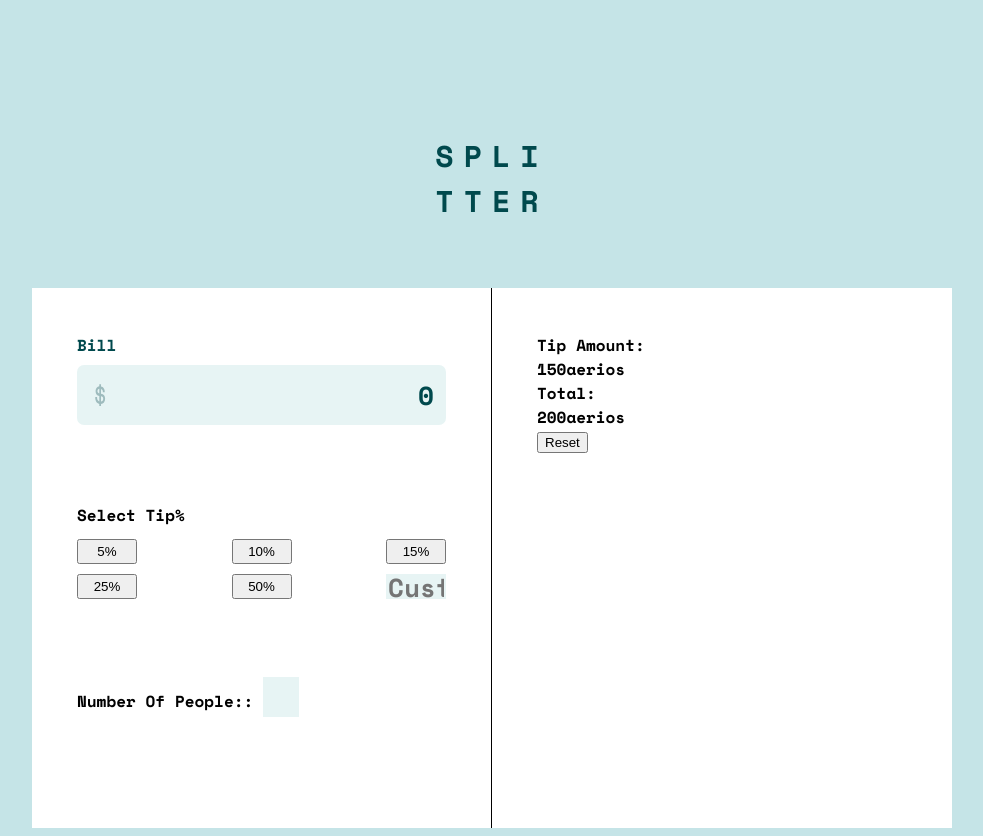
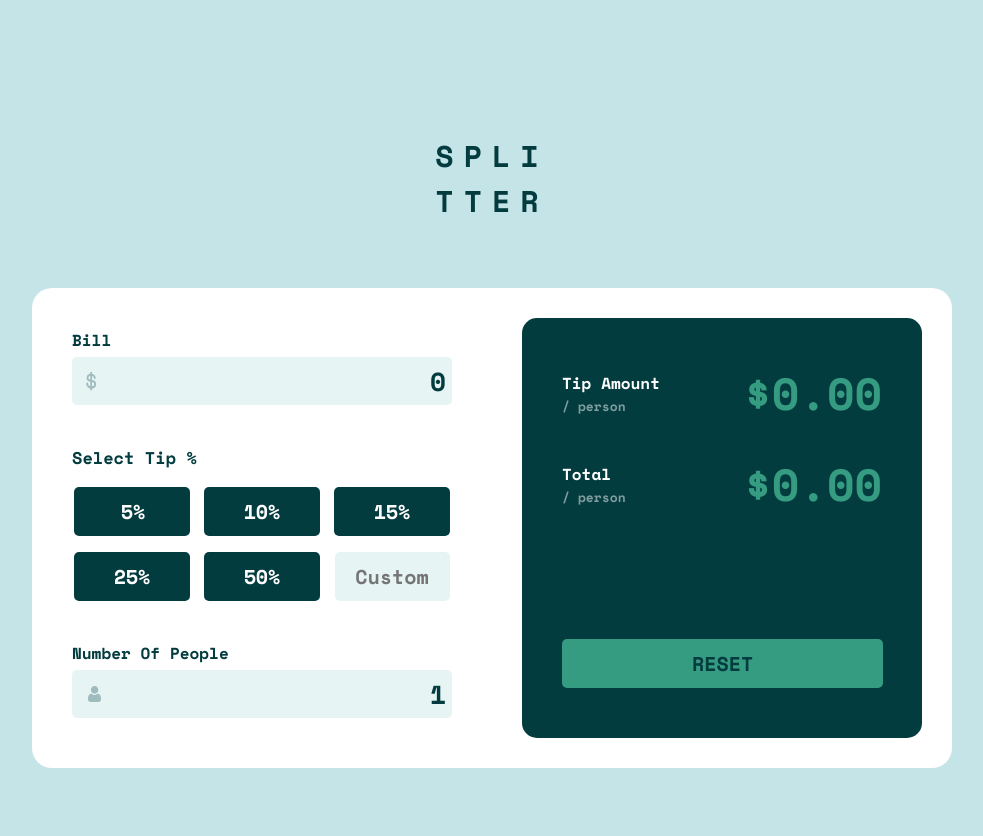
Before and after one commit to migsilva89/Tip-calculator-App, a plain HTML site: page index.html in a window 1280 px wide. Shown: the whole page, without its empty margins (148-1131 px from the left). After the commit the page ends 800 px from the top, so only its background shows below. Drawn offline with nearby package versions, Linux system fonts and the light colour scheme.

Commit message:
functionality 80%

```diff
--- a/app.js
+++ b/app.js
@@ -1,26 +1,30 @@
+
+
+function btnPressed(tipValue) {
+    document.getElementById("selected-tip").value = tipValue
+    // console.log(selectedTip)
+    calcula()
+}
+
 function calcula() {
-    billValue = document.getElementById("billvalue")
-    customValue = document.getElementById("custom")
-    var tipValue = null
+    const billValue = document.getElementById("billvalue").value
+    const customValue = document.getElementById("custom").value
+    let tipValue = document.getElementById("selected-tip").value
+    let numerOfPeople = document.getElementById("peoplenumber").value
 
-    if (customValue.value > 0){
-        tipValue = customValue.value
-    } else {
-        var radioValues = document.getElementsByName("radio")
-        for (var i = 0; i < radioValues.length; i++){
-            if(radioValues[i].checked == true) {
-                tipValue = radioValues[i].value
-            }
-        }
+    if (customValue > 0){
+        tipValue = customValue
     }
 
-    numberOfPeople = document.getElementById("peoplenumber")
-    var totalTip = (billValue.value * tipValue) / 100
-    var tipPerPerson = totalTip / numberOfPeople.value
-    var billPerPerson = billValue.value / numberOfPeople.value
-    var totalPerPerson = tipPerPerson + billPerPerson
-    // console.log(totalPerPerson)
-    // console.log(tipPerPerson)
+    const selectedTipValue = tipValue
+    let totalTip = (billValue * selectedTipValue) / 100
+    let tipPerPerson = totalTip / numerOfPeople
+    let billPerPerson = billValue / numerOfPeople
+    let totaPerPerson = billPerPerson + tipPerPerson
 
+    result1 = document.getElementById("tip-per-person")
+    result2 = document.getElementById("total-per-person")
 
+    result1.innerText = `$ ${tipPerPerson}`
+    result2.innerText = `$ ${totaPerPerson}`
 }
--- a/index.html
+++ b/index.html
@@ -15,59 +15,88 @@
       </header>
 
       <div class="board-container">
+
         <!-- LEFT -->
         <div class="left-container">
 
-          <div>
+          <div class="bill-container">
             <h4 class="bill-title">Bill</h4>
             <div class="bill-content">
               <img class="dolar-img" src="./images/icon-dollar.svg" alt="">
-              <input class="bill-field" onchange="calcula()" type="number" id="billvalue" value="0">
+              <input class="bill-field" onchange="calcula()" type="number" name="bill-field" id="billvalue" value="0">
             </div>
           </div>
 
           <div class="tip-container">
-              <label for="SelectTip">Select Tip%</label>
+              <h3 class="tip-title">Select Tip %</h3>
               <div class="btns-container">
-                <button> 5%</button>
-                <button>10%</button>
-                <button>15%</button>
-                <button>25%</button>
-                <button>50%</button>
-                <input onchange="calcula()" class="range" id="custom" name="custom" type="number" placeholder="Custom">
+                <div class="btns">
+                  <button class="btn5" onclick="btnPressed(5)">5%</button>
+                </div>
+                <div class="btns">
+                  <button onclick="btnPressed(10)" value="10">10%</button>
+                </div>
+                <div class="btns">
+                  <button onclick="btnPressed(15)" value="15">15%</button>
+                </div>
+                <div class="btns">
+                  <button onclick="btnPressed(25)" value="25">25%</button>
+                </div>
+                <div class="btns">
+                  <button onclick="btnPressed(50)" value="50">50%</button>
+                </div>
+                <div class="btns">
+                  <input onchange="calcula()" class="btn-inp" id="custom" name="custom" type="number" placeholder="Custom">
+                </div>
                 <div class="hide">
-                  <input name="radio" type="radio" value="5" >
-                  <input name="radio" type="radio" value="10">
-                  <input name="radio" type="radio" value="15">
-                  <input name="radio" type="radio" value="25">
-                  <input name="radio" type="radio" value="50" checked>
+                  <input type="hidden" id="selected-tip" value="5">
                 </div>
             </div>
           </div>
 
-          <div>
-            <label for="numberofpeople">Number Of People::</label>
-            <input id="peoplenumber" type="number" min="0" max="10">
+          <div class="number-people-container">
+            <h4 class="bill-title">Number Of People</h4>
+            <div class="bill-content">
+              <img class="avatar-img" src="./images/icon-person.svg" alt="">
+              <input class="bill-field" name="bill-field" id="peoplenumber" type="number" value="1" min="0" max="10">
+            </div>
           </div>
 
         </div>
 
-
-
         <!-- RIGHT -->
         <div class="right-container">
-          <div>
-            <div id="tipperperson">Tip Amount:</div>
-            <div>150aerios</div>
-          </div>
-          <div>
-            <div id="totalperperson">Total:</div>
-            <div>200aerios</div>
-          </div>
-          <div>
-            <button>Reset</button>
+          <div class="right-container-content">
+            <div class="right-pad">
+
+              <div class="flex">
+                <div>
+                  <div class="tip-total" id="tipperperson">Tip Amount</div>
+                  <p>/ person</p>
+                </div>
+                <div>
+                  <div id="tip-per-person" class="value-tip">$0.00</div>
+                </div>
+              </div>
+
+              <div class="flex total">
+                <div>
+                  <div  class="tip-total" >Total</div>
+                  <p>/ person</p>
+                </div>
+                <div>
+                  <div id="total-per-person" class="value-tip">$0.00</div>
+                </div>
+              </div>
+
+              <div class="reset-btn">
+                <button class="reset-content">Reset</button>
+              </div>
+
+            </div>
           </div>
         </div>
+
       </div>
 
     </div>
--- a/style.css
+++ b/style.css
@@ -1,7 +1,8 @@
 @import url('https://fonts.googleapis.com/css2?family=Space+Mono:wght@700&display=swap');
 
 :root {
---darkCyan:  hsl(183, 100%, 15%);
+--darkCyan:  hsl(183, 91%, 13%);
+--darkCyan2: rgb(53, 155, 129);
 --darkGrayish:hsl(186, 14%, 43%);
 --graysihCyan:hsl(184, 14%, 56%);
 --lightGrayishCyan:hsl(185, 41%, 84%);
@@ -45,30 +46,34 @@ html {
     margin-top:80px;
     justify-content: center;
     background-color:white;
+    border-radius:20px;
 }
 
 .left-container {
-    border-right: 1px solid;
     display: grid;
     grid-template-rows: auto auto auto;
-    padding:45px;
-    height:450px;
+    padding:40px;
+    height:400px;
 }
 
 .bill-title {
-    margin-bottom:8px;
+    margin-bottom:5px;
     margin-top:0px;
     color:var(--darkCyan);
 }
 
 .bill-content {
     display: flex;
-    padding: 10px;
+    padding: 4px;
     background-color: var(--veryLightGrayishCyan);
-    border-radius:7px;
+    border-radius:5px;
 }
 
-input[type=number]{
+.bill-container {
+    margin-bottom:0px;
+}
+
+input[name=bill-field]{
     border:none;
     text-align:right;
     background-color: var(--veryLightGrayishCyan);
@@ -92,20 +97,72 @@ input:focus, textarea:focus, select:focus{
 }
 
 .dolar-img {
-    padding:8px;
+    padding:10px;
 }
 
-.tip-container {
-    padding:12px 0 12px 0;
+.avatar-img {
+    padding:12px;
+}
+
+.tip-title {
+    margin-bottom:5px;
+    margin-top:30px;
+    color:var(--darkCyan);
+    font-size:17px;
 }
 
 .btns-container{
     display:grid;
-    grid-template-columns: 60px 60px 60px;
-    grid-template-rows: 25px 25px;
-    gap:10px;
+    grid-template-columns: auto auto auto;
+    grid-template-rows: auto auto;
     padding-top:12px;
-    justify-content: space-between;
+    align-items:center;
+    row-gap:1rem;
+    column-gap:10px;
+}
+
+.btns {
+    text-align: center;
+}
+
+.btn5 {
+    padding-left:47px;
+    padding-right:45px;
+}
+
+button:hover{
+    background-color:var(--darkCyan2);
+}
+
+.pressed {
+    box-shadow: inset 0px 0px 10px rgba(0,0,0,0.5);
+    background-color:var(--graysihCyan);
+}
+
+button {
+    border:none;
+    color:white;
+    background-color:var(--darkCyan);
+    padding:10px 40px 10px 40px;
+    text-align:center;
+    font-family: 'Space Mono', monospace;
+    font-size:20px;
+    border-radius:5px;
+}
+
+input[name=custom]{
+    border:none;
+    text-align:center;
+    font-size:20px;
+    font-family: 'Space Mono', monospace;
+    width: 95px;
+    background-color: var(--veryLightGrayishCyan);
+    padding:10px 10px 10px 10px;
+    border-radius:5px;
+}
+
+.number-people-container {
+    margin-top:30px;
 }
 
 .hide {
@@ -113,5 +170,61 @@ input:focus, textarea:focus, select:focus{
 }
 
 .right-container{
-    padding:45px;
+    padding:30px 30px 30px 30px;
 }
+
+.right-container-content {
+    border-radius:15px;
+    height:100%;
+    background-color: var(--darkCyan);
+    position: relative;
+}
+
+.right-pad{
+    padding:40px;
+    padding-top:60px;
+}
+
+.flex {
+    display: flex;
+    justify-content: space-between;
+    line-height: 0.7;
+}
+
+.reset-btn {
+    position: absolute;
+    bottom:50px;
+  }
+
+.reset-content {
+    padding-left: 130px;
+    padding-right: 130px;
+    background-color: var(--darkCyan2);
+    text-transform: uppercase;
+    color:var(--darkCyan)
+}
+
+.value-tip {
+    color: var(--darkCyan2);
+    font-size:45px
+}
+
+p{
+    color: var(--graysihCyan);
+    font-size:13px;
+    font-weight:lighter;
+}
+
+.tip-total {
+    color:white;
+}
+
+.total{
+    margin-top:45px;
+}
+
+.btn-inp:hover {
+    background-color:black;
+    background-color:var(--darkCyan2);
+    color:white;
+}
```
